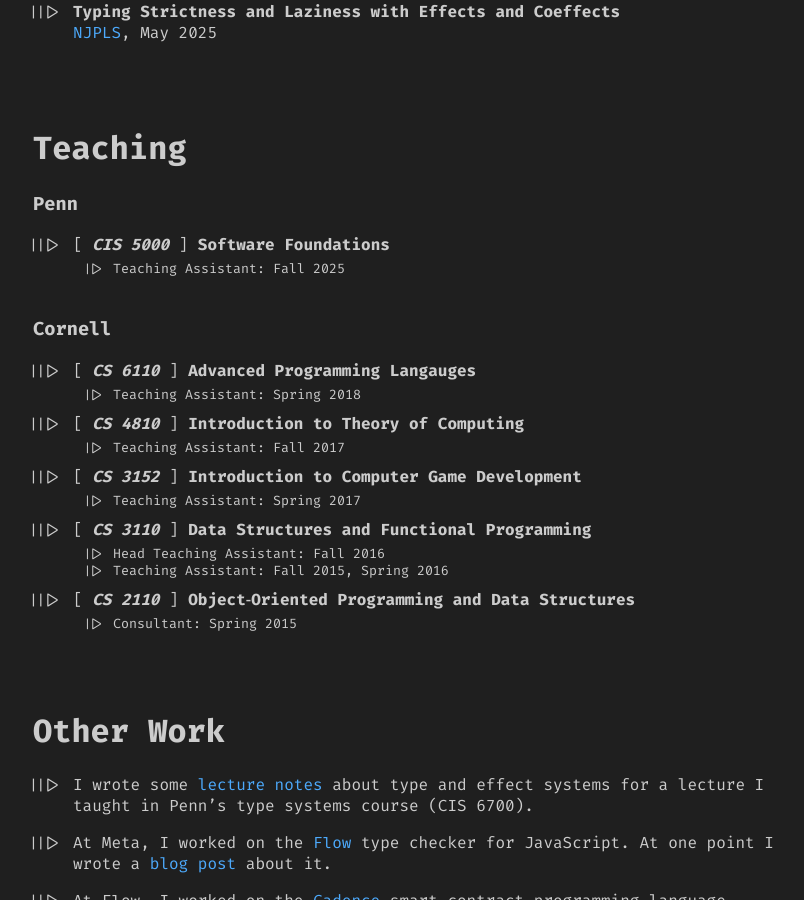
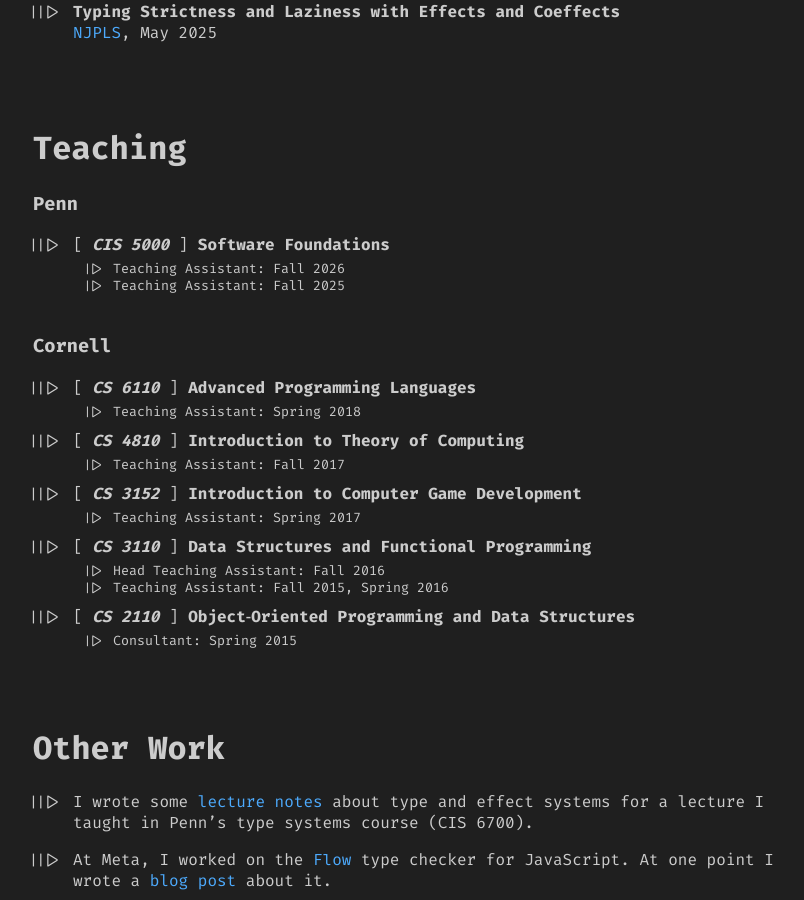
Before and after one commit to dsainati1/website, a Jekyll site: the page built from index.md, in a window 1280 px wide and 900 px high, scrolled down 1264 px. Shown: the whole window, without its empty margins (232-1036 px from the left). Built offline with Jekyll 4.4.1, drawn with Linux system fonts in a browser that asks for light colours; some of the changed text lies outside the part shown.

Commit message:
update cv

```diff
--- a/index.md
+++ b/index.md
@@ -57,10 +57,11 @@ PLV Seminar @ Portland State, February 2026 <small>(invited)</small>
 
 ### Penn
 * [ ***CIS 5000*** ] **Software Foundations**
+    * Teaching Assistant: Fall 2026
     * Teaching Assistant: Fall 2025
 
 ### Cornell
-* [ ***CS 6110*** ] **Advanced Programming Langauges**
+* [ ***CS 6110*** ] **Advanced Programming Languages**
     * Teaching Assistant: Spring 2018
 
 
```
Also changed, not shown: other parts of index.md (+1 -1 lines), 4 other files.
